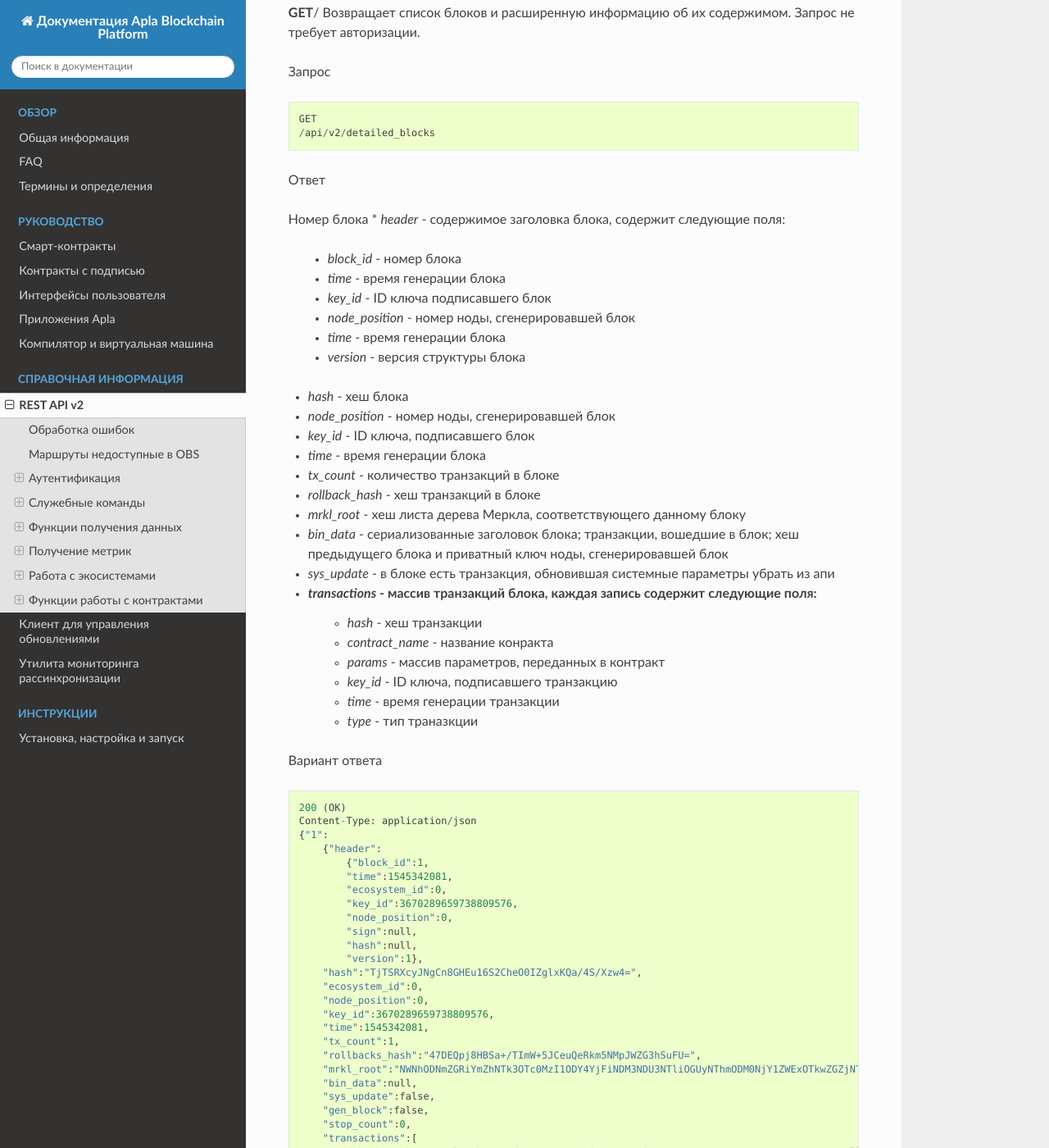
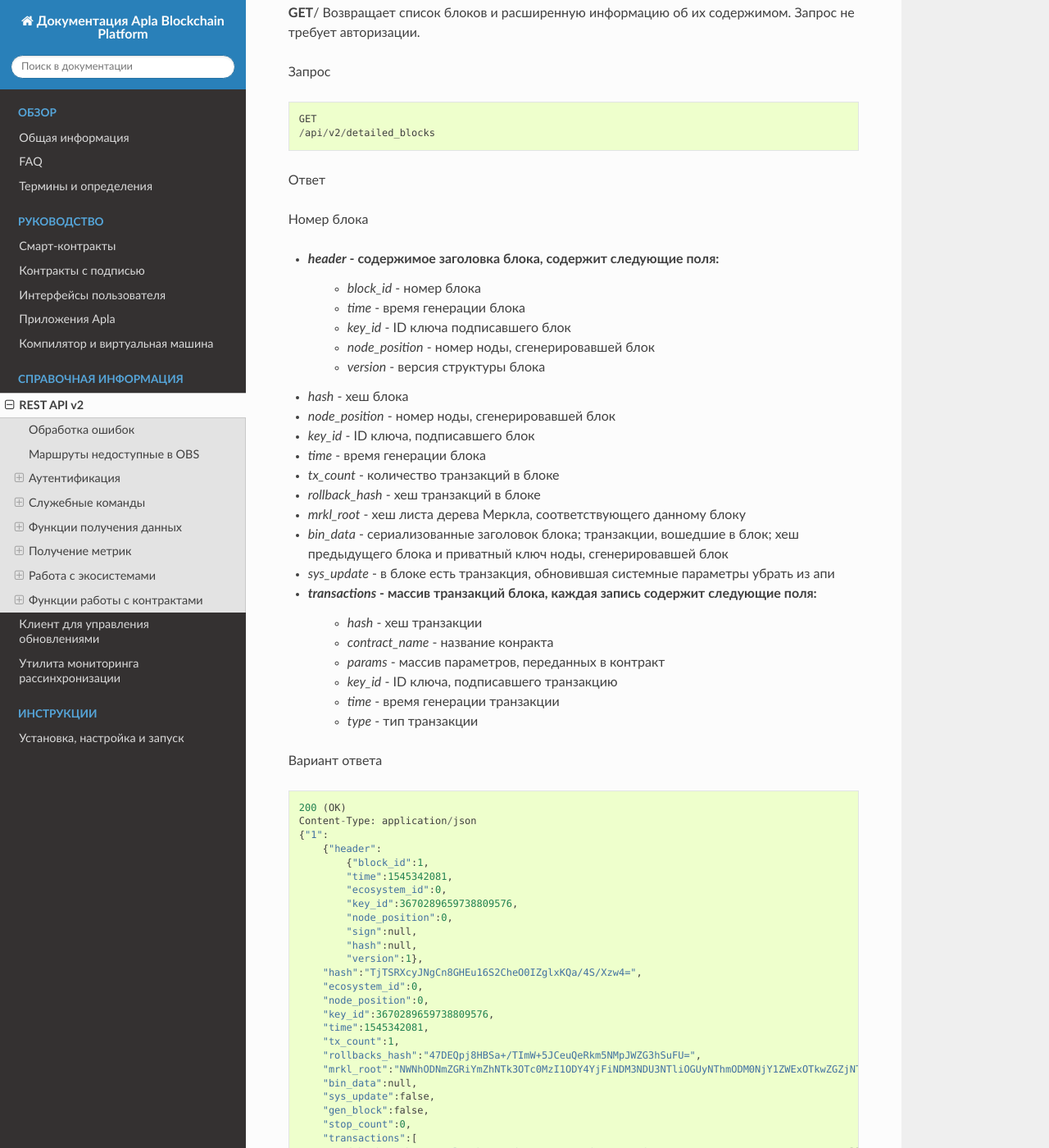
Before and after one commit to AplaProject/apla-docs-ru, a Sphinx documentation site: the page built from source/reference/api2.rst, in a window 1280 px wide and 1400 px high, scrolled down 6171 px. Shown: the whole window at 82% size. Built offline with Sphinx 7.4.7 and the Read the Docs theme 2.0.0, drawn with Linux system fonts in a browser that asks for light colours.

Commit message:
Typo and formatting fix in api2.rst

```diff
--- a/source/reference/api2.rst
+++ b/source/reference/api2.rst
@@ -272,12 +272,12 @@
 Ответ
 
 Номер блока
+
 * *header* - содержимое заголовка блока, содержит следующие поля:
     * *block_id* - номер блока
     * *time* - время генерации блока
     * *key_id* - ID ключа подписавшего блок
     * *node_position* - номер ноды, сгенерировавшей блок
-    * *time* - время генерации блока
     * *version* - версия структуры блока
 * *hash* - хеш блока
 * *node_position* - номер ноды, сгенерировавшей блок
@@ -294,7 +294,8 @@
     * *params* - массив параметров, переданных в контракт
     * *key_id* - ID ключа, подписавшего транзакцию
     * *time* - время генерации транзакции
-    * *type* - тип траназкции
+    * *type* - тип транзакции
+
 Вариант ответа
 
 .. code::
```
